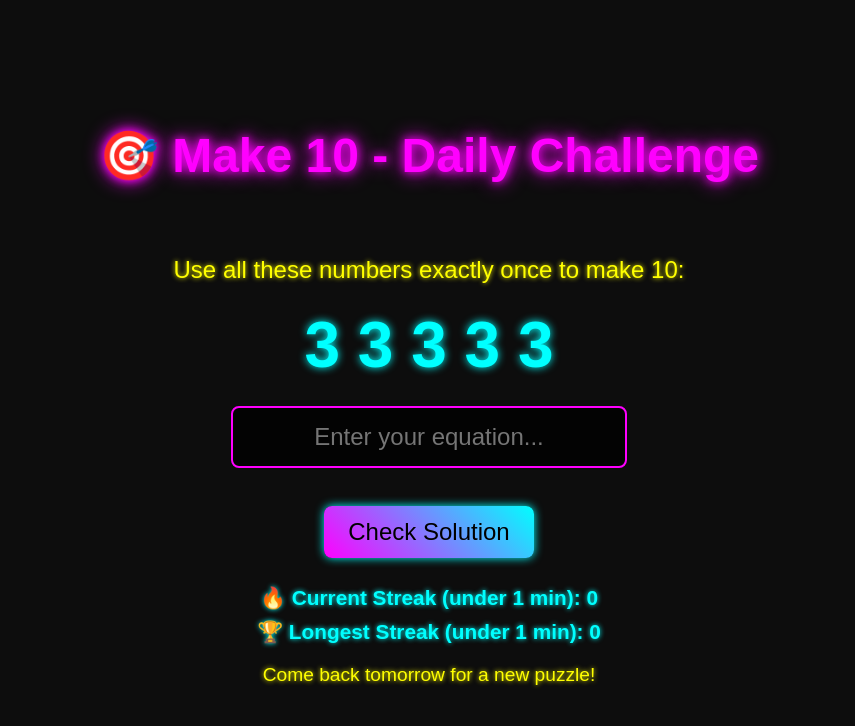
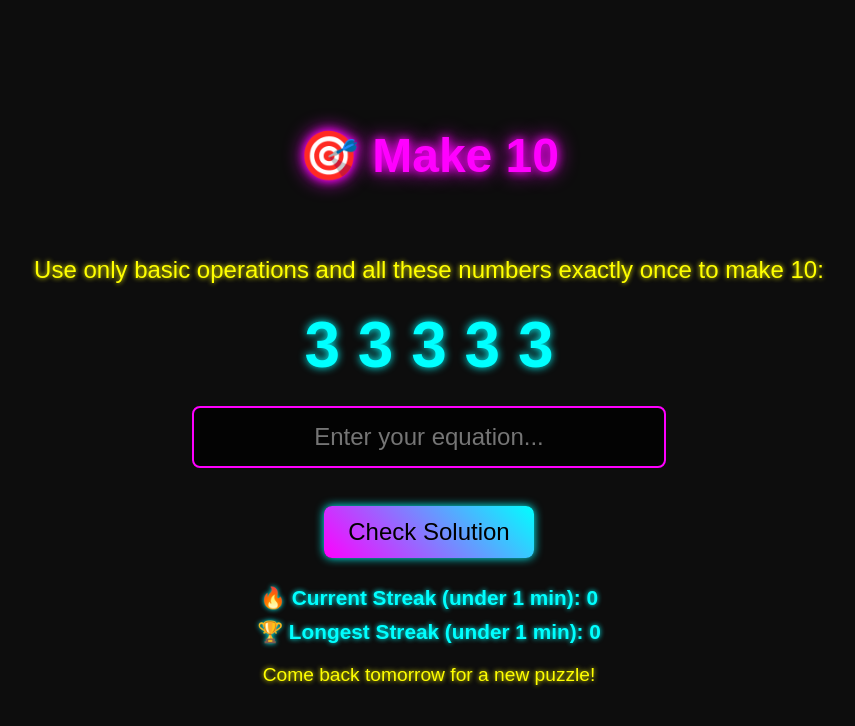
Before and after one commit to garry-singh/maketen, a Next.js app: page / in a window 1280 px wide. Shown: the top 726 px of the page, without its empty margins (211-1066 px from the left). Built offline with nearby package versions, Linux system fonts and the light colour scheme.

Commit message:
Provide better instructions

```diff
--- a/app/components/MakeTen.tsx
+++ b/app/components/MakeTen.tsx
@@ -120,9 +120,9 @@ const MakeTen: React.FC = () => {
 
   return (
     <div className="container">
-      <h2 className="title">🎯 Make 10 - Daily Challenge</h2>
+      <h2 className="title">🎯 Make 10</h2>
       <p className="instructions">
-        Use all these numbers exactly once to make 10:
+        Use only basic operations and all these numbers exactly once to make 10:
       </p>
       <h3 className="numbers">{puzzle.numbers.join("  ")}</h3>
 
```
